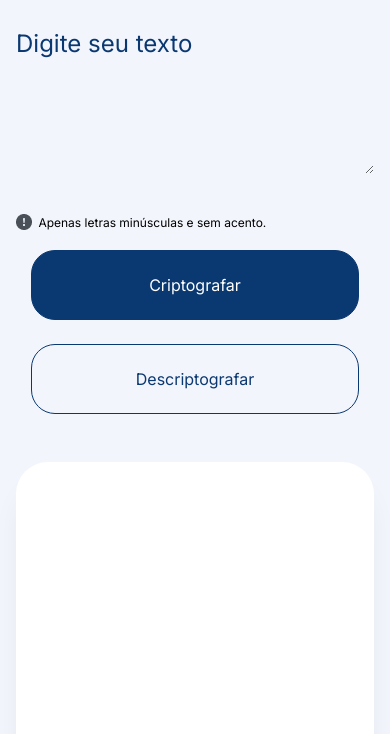
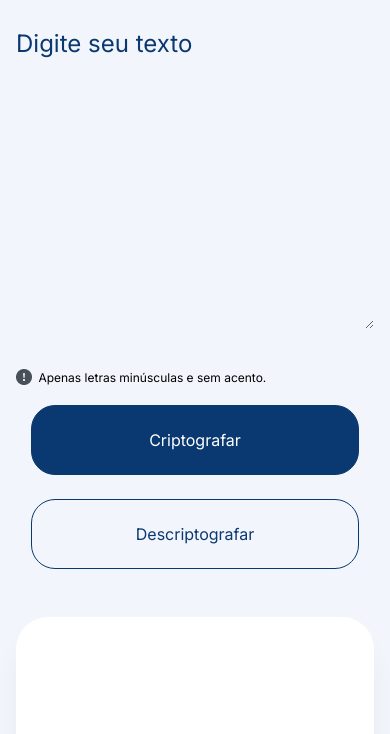
Before and after one commit to paulamespindola/challenge-One, a plain HTML site: page index.html in a window 390 px wide. Both pictures are taken after a click on the button "Criptografar". Shown: the part 110-844 px from the top of the page. Drawn offline with Linux system fonts and the light colour scheme.

Commit message:
atualização

```diff
--- a/style.css
+++ b/style.css
@@ -55,8 +55,8 @@ body {
     padding: 2rem;
     display: flex;
     align-items: center;
-    justify-content: space-between;
-    gap: 1rem;
+    justify-content: space-evenly;
+
 }
 
 .content__entrada{
@@ -85,6 +85,7 @@ body {
     color: var(--cor-secundaria);
     font-size: 1.5rem;
     font-family: var(--fonte-primaria);
+    min-height: 300px;
 }
 .content__info {
     font-family: var(--fonte-primaria);
@@ -164,6 +165,10 @@ body {
     text-align: center;
 }
 
+.caixa-resposta{
+    min-height: 350px;
+}
+
 .rodape {
     color: var(--cor-terciaria);
     background-color: var(--cor-secundaria);
@@ -200,6 +205,7 @@ body {
     font-family: var(--fonte-primaria);
     font-size: 1rem;
     color: var(--cor-secundaria);
+    background-color: var(--cor-quartenaria);
 }
 
 @media ((max-width: 1200px) and (min-width:802px)) {
@@ -280,5 +286,7 @@ body {
     .imagem{
         display: none;
     }
-
+    .button-copiar{
+        width: 280px;
+    }
 }
```
